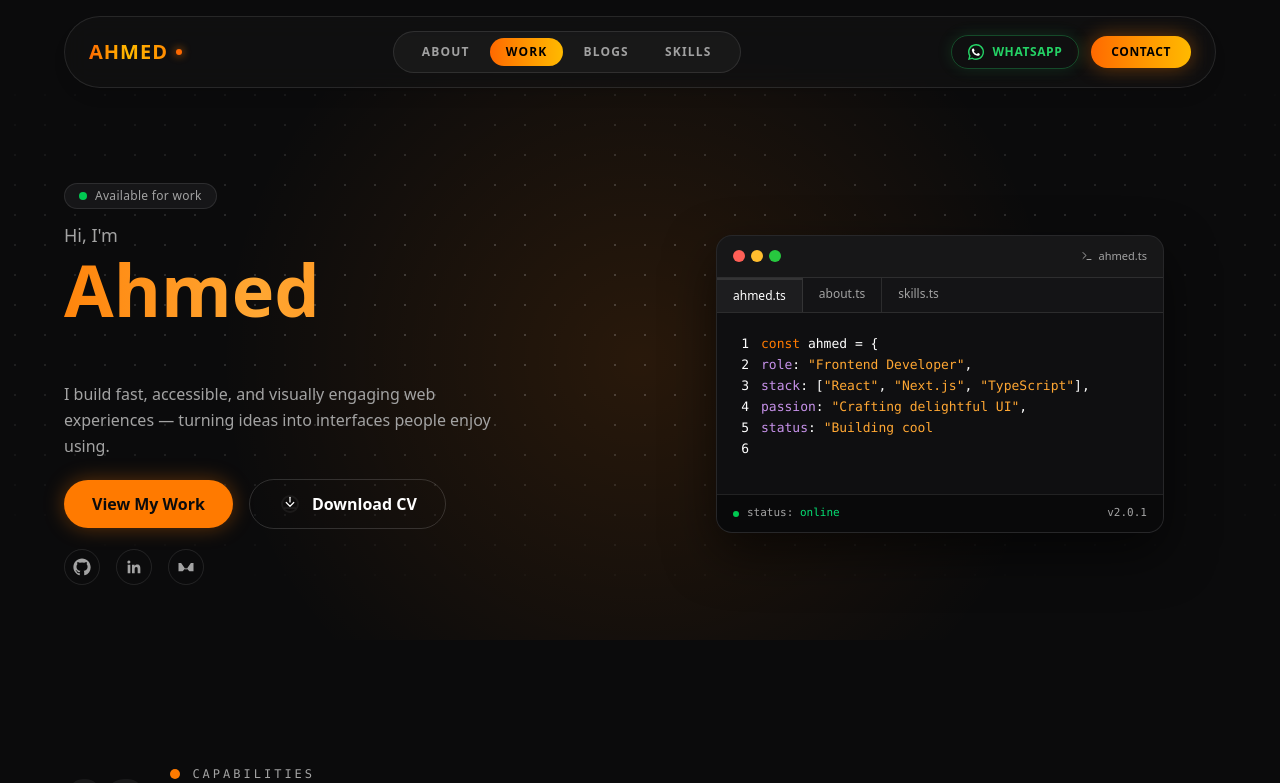
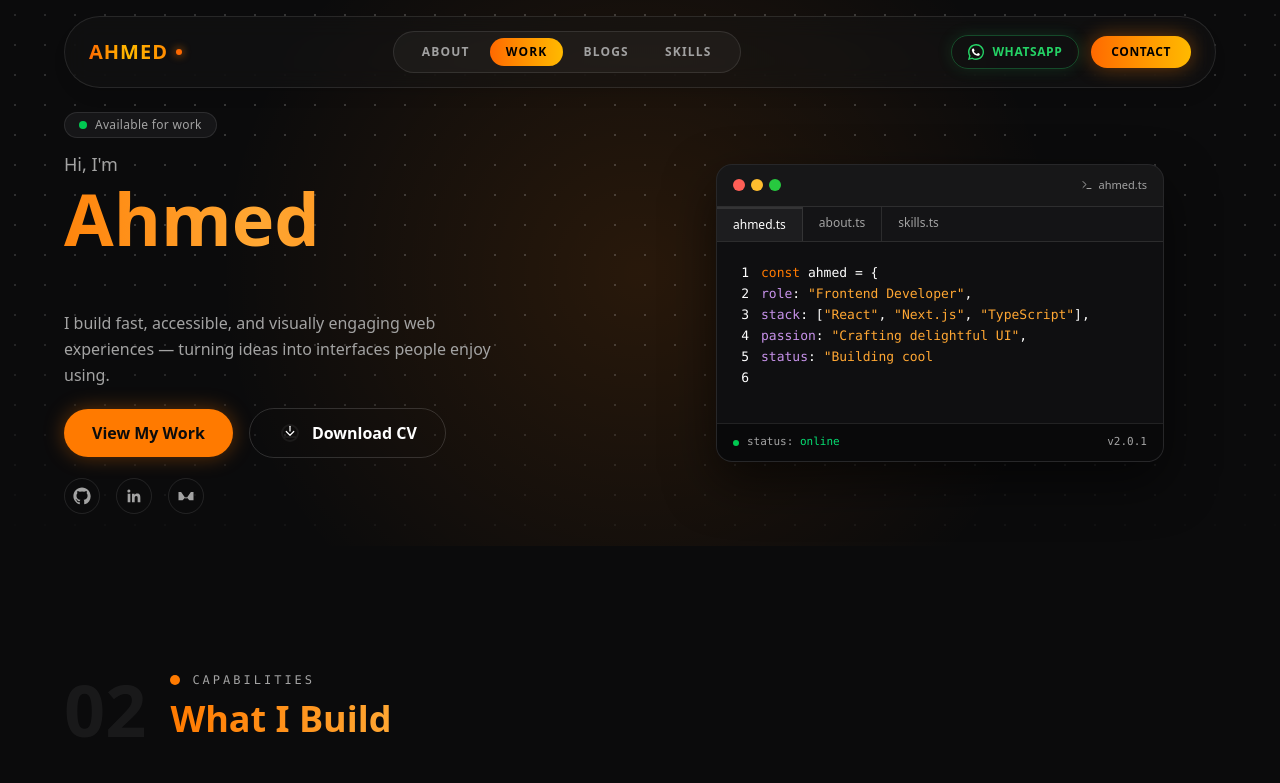
Before and after one commit to AhmedAyoub5757/new-portfolio, a Next.js app: page / in a window 1280 px wide. Shown: the top 783 px of the page. Built offline with nearby package versions, Linux system fonts and the light colour scheme.

Commit message:
ui fixes

```diff
--- a/app/layout.tsx
+++ b/app/layout.tsx
@@ -12,7 +12,7 @@ export default function RootLayout({
       <body>
         <LenisProvider>
           <Navbar />
-          <main className="pt-20">{children}</main>
+          <main>{children}</main>
         </LenisProvider>
       </body>
     </html>
--- a/components/About.tsx
+++ b/components/About.tsx
@@ -121,7 +121,7 @@ export default function ServicesScrollPinned() {
   return (
     <section id="about" className="relative bg-background">
       {/* MOBILE LAYOUT (< lg) */}
-      <div className="block lg:hidden py-12 px-4 sm:px-6">
+      <div className="block lg:hidden py-12 px-4 md:px-6">
         <div className="mb-8">
           <SectionHeader num="02" tag="Capabilities" title="What I Build" />
         </div>
@@ -209,9 +209,9 @@ export default function ServicesScrollPinned() {
 
       {/* DESKTOP LAYOUT (>= lg) */}
       <div ref={containerRef} className="hidden lg:block relative h-[300vh]">
-        <div className="sticky top-0 h-screen flex flex-col justify-center px-6 overflow-hidden">
+        <div className="sticky top-0 h-screen 2xl:h-[60vh] flex flex-col justify-center px-6 overflow-hidden">
           {/* Ambient Glow */}
-          <div className="absolute top-1/2 right-10 -translate-y-1/2 w-[550px] h-[550px] bg-accent/5 blur-[170px] rounded-full pointer-events-none" />
+          <div className="absolute top-1/2 right-10 -translate-y-1/2 w-[550px] h-[550px]  bg-accent/5 blur-[170px] rounded-full pointer-events-none" />
 
           <div className="max-w-6xl mx-auto w-full relative z-10">
             {/* Section Header */}
--- a/components/Hero.tsx
+++ b/components/Hero.tsx
@@ -78,7 +78,7 @@ export default function Hero() {
       ref={sectionRef}
       onMouseMove={handleMouseMove}
       id="home"
-      className="relative w-full max-w-full overflow-x-hidden min-h-[100vh] md:min-h-[50vh] lg:min-h-[70vh] 2xl:min-h-[80vh] flex items-center justify-center px-4 sm:px-6 lg:px-8 pt-24 pb-12 lg:pt-20 lg:pb-8"
+      className="relative w-full max-w-full overflow-x-hidden min-h-[40vh] md:min-h-[50vh] lg:min-h-[65vh] xl:min-h-[40vh] flex items-center justify-center px-4 sm:px-6 lg:px-8 pt-28 pb-12 sm:pt-32 lg:pt-28 lg:pb-8"
       style={{
         background: `radial-gradient(600px circle at ${mouse.x}% ${mouse.y}%, rgba(255,122,0,0.12), transparent 70%), #0B0B0C`,
       }}
@@ -91,9 +91,9 @@ export default function Hero() {
             "radial-gradient(rgba(255,255,255,0.18) 1px, transparent 1px)",
           backgroundSize: "30px 30px",
           maskImage:
-            "radial-gradient(ellipse 75% 55% at 50% 40%, black 30%, transparent 100%)",
+            "radial-gradient(ellipse 100% 80% at 50% 30%, black 40%, transparent 100%)",
           WebkitMaskImage:
-            "radial-gradient(ellipse 75% 55% at 50% 40%, black 30%, transparent 100%)",
+            "radial-gradient(ellipse 100% 80% at 50% 30%, black 40%, transparent 100%)",
         }}
       />
 
--- a/components/HowIBuild.tsx
+++ b/components/HowIBuild.tsx
@@ -135,7 +135,7 @@ export default function HowIBuildFilmstrip() {
 
       {/* DESKTOP LAYOUT (>= md) */}
       <div ref={containerRef} className="hidden md:block relative h-[450vh]">
-        <div className="sticky top-0 h-screen flex flex-col justify-between py-12 overflow-hidden">
+        <div className="sticky top-0 h-screen 2xl:h-[50vh] flex flex-col justify-between py-12 overflow-hidden">
           <div className="absolute top-1/2 left-1/3 -translate-y-1/2 w-[600px] h-[600px] bg-accent/5 blur-[200px] rounded-full pointer-events-none" />
 
           <div className="max-w-7xl mx-auto w-full px-6 relative z-10 flex flex-col gap-6">
--- a/components/IndustryExperience.tsx
+++ b/components/IndustryExperience.tsx
@@ -144,7 +144,7 @@ export default function StackedImageGallery() {
       </div>
 
       {/* Stacked Cards Track */}
-      <div className="relative">
+      <div className="relative 2xl:-mt-88">
         {projects.map((project, idx) => (
           <ImageCard
             key={project.id}
```
